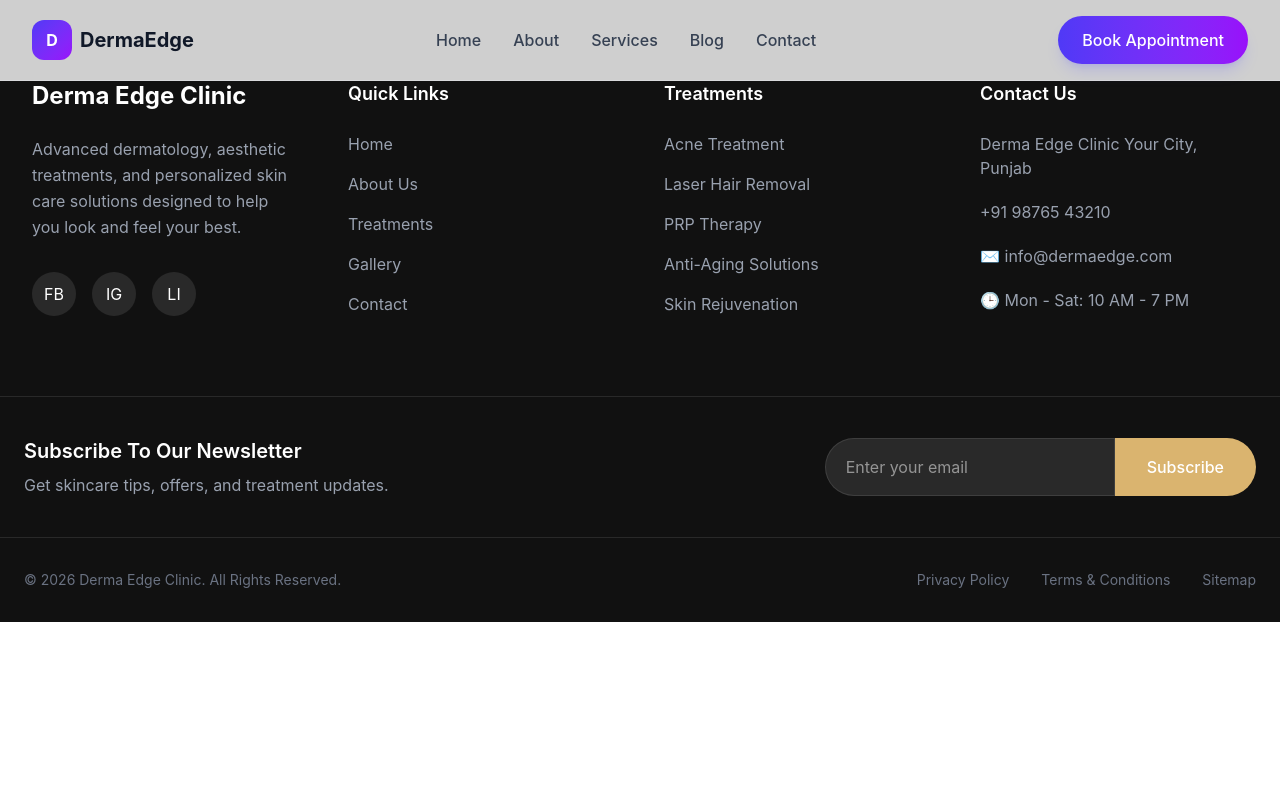
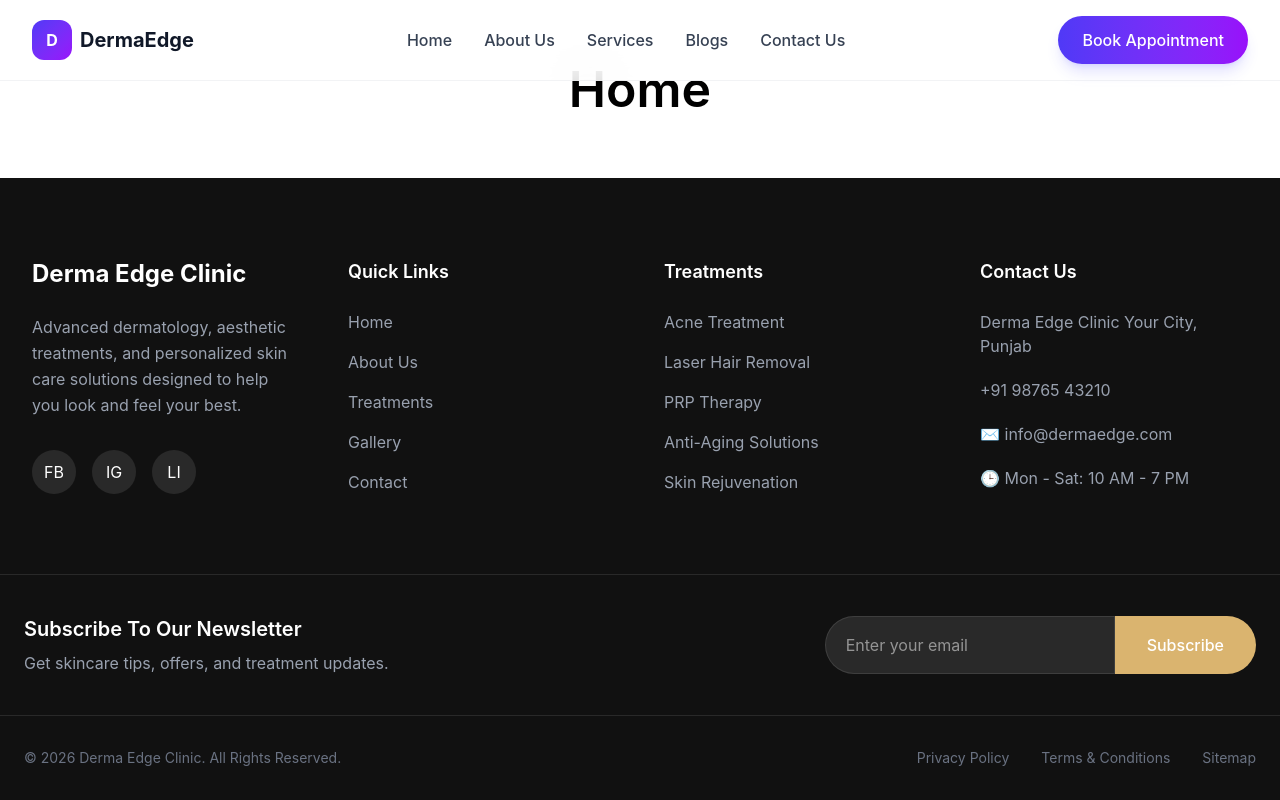
Before and after one commit to SurajRathour24/react-dev, a React (Vite) app in the folder adv-rout/: page / in a window 1280 px wide. Built offline with nearby package versions, Linux system fonts and the light colour scheme.

Commit message:
Advance Routing done

```diff
--- a/adv-rout/package.json
+++ b/adv-rout/package.json
@@ -13,6 +13,7 @@
     "@tailwindcss/vite": "^4.3.0",
     "react": "^19.2.0",
     "react-dom": "^19.2.0",
+    "react-router-dom": "^7.16.0",
     "tailwindcss": "^4.3.0"
   },
   "devDependencies": {
--- a/adv-rout/src/App.jsx
+++ b/adv-rout/src/App.jsx
@@ -1,12 +1,32 @@
 import React from 'react'
 import Navbar from './components/Navbar'
 import Footer from './components/Footer';
+import Home from './pages/Home';
+import About from './pages/About';
+import Blog from './pages/Blogs';
+import Services from './pages/Services';
+import Contact from './pages/Contact';
+import NotFound from './pages/NotFound';
+import { Routes, Route } from 'react-router-dom';
 
 const App = () => {
   return (
     <div>
-      <div className="main-elems-wrapper h-screen flex ">
+
+
+
+
+      <div className="main-elems-wrapper h-screen flex items-center justify-between flex-col">
         <Navbar />
+          <Routes>
+    <Route path='/' element={< Home />} />
+    <Route path='/about-us' element={< About />} />
+    <Route path='/services' element={< Services />} />
+    <Route path='/blog' element={< Blog />} />
+    <Route path='/contact-us' element={< Contact />} />
+    <Route path='*' element={ < NotFound /> } />
+    </Routes>
+
         <Footer />
       </div>
     </div>
--- a/adv-rout/src/components/Navbar.jsx
+++ b/adv-rout/src/components/Navbar.jsx
@@ -1,4 +1,6 @@
 import React from 'react'
+import { Route, Routes } from 'react-router-dom';
+import { Link } from 'react-router-dom'
 
 const Navbar = () => {
   return (
@@ -11,7 +13,6 @@ const Navbar = () => {
 
     <div className="flex items-center justify-between h-20">
 
-
       <a href="#" className="flex items-center gap-2">
         <div className="w-10 h-10 rounded-xl bg-gradient-to-br from-indigo-600 to-purple-600 flex items-center justify-center text-white font-bold">
           D
@@ -23,31 +24,28 @@ const Navbar = () => {
 
 
       <div className="hidden md:flex items-center gap-8">
+        <Link to="/" className="relative text-gray-700 font-medium transition-all duration-300 hover:text-indigo-600 group">Home
+        <span className="absolute -bottom-2 left-0 h-0.5 w-0 bg-indigo-600 transition-all duration-300 group-hover:w-full"></span>
+        </Link>
 
-        <a href="#" className="relative text-gray-700 font-medium transition-all duration-300 hover:text-indigo-600 group">
-          Home
-          <span className="absolute -bottom-2 left-0 h-0.5 w-0 bg-indigo-600 transition-all duration-300 group-hover:w-full"></span>
-        </a>
 
-        <a href="#" className="relative text-gray-700 font-medium transition-all duration-300 hover:text-indigo-600 group">
-          About
-          <span className="absolute -bottom-2 left-0 h-0.5 w-0 bg-indigo-600 transition-all duration-300 group-hover:w-full"></span>
-        </a>
+        <Link to="/about-us" className="relative text-gray-700 font-medium transition-all duration-300 hover:text-indigo-600 group">About Us
+        <span className="absolute -bottom-2 left-0 h-0.5 w-0 bg-indigo-600 transition-all duration-300 group-hover:w-full"></span>
+        </Link>
 
-        <a href="#" className="relative text-gray-700 font-medium transition-all duration-300 hover:text-indigo-600 group">
-          Services
-          <span className="absolute -bottom-2 left-0 h-0.5 w-0 bg-indigo-600 transition-all duration-300 group-hover:w-full"></span>
-        </a>
 
-        <a href="#" className="relative text-gray-700 font-medium transition-all duration-300 hover:text-indigo-600 group">
-          Blog
-          <span className="absolute -bottom-2 left-0 h-0.5 w-0 bg-indigo-600 transition-all duration-300 group-hover:w-full"></span>
-        </a>
+        <Link to="/services" className="relative text-gray-700 font-medium transition-all duration-300 hover:text-indigo-600 group">Services
+        <span className="absolute -bottom-2 left-0 h-0.5 w-0 bg-indigo-600 transition-all duration-300 group-hover:w-full"></span>
+        </Link>
 
-        <a href="#" className="relative text-gray-700 font-medium transition-all duration-300 hover:text-indigo-600 group">
-          Contact
-          <span className="absolute -bottom-2 left-0 h-0.5 w-0 bg-indigo-600 transition-all duration-300 group-hover:w-full"></span>
-        </a>
+
+        <Link to="/blog" className="relative text-gray-700 font-medium transition-all duration-300 hover:text-indigo-600 group">Blogs
+        <span className="absolute -bottom-2 left-0 h-0.5 w-0 bg-indigo-600 transition-all duration-300 group-hover:w-full"></span>
+        </Link>
+
+        <Link to="/contact-us" className="relative text-gray-700 font-medium transition-all duration-300 hover:text-indigo-600 group">Contact Us
+        <span className="absolute -bottom-2 left-0 h-0.5 w-0 bg-indigo-600 transition-all duration-300 group-hover:w-full"></span>
+        </Link>
 
       </div>
 
--- a/adv-rout/src/index.css
+++ b/adv-rout/src/index.css
@@ -1 +1,7 @@
 @import "tailwindcss";
+
+
+h1{
+    font-size: 50px;
+    font-weight: 600;
+}
--- a/adv-rout/src/main.jsx
+++ b/adv-rout/src/main.jsx
@@ -2,7 +2,11 @@ import { StrictMode } from 'react'
 import { createRoot } from 'react-dom/client'
 import './index.css'
 import App from './App.jsx'
+import { BrowserRouter } from 'react-router-dom';
 
 createRoot(document.getElementById('root')).render(
+    <BrowserRouter>
     <App />
+   </BrowserRouter>
+
 )
--- /dev/null
+++ b/adv-rout/src/pages/About.jsx
@@ -0,0 +1,11 @@
+import React from 'react'
+
+const About = () => {
+  return (
+    <div>
+      <h1>About Us</h1>
+    </div>
+  )
+}
+
+export default About
--- /dev/null
+++ b/adv-rout/src/pages/Blogs.jsx
@@ -0,0 +1,11 @@
+import React from 'react'
+
+const Blogs = () => {
+  return (
+    <div>
+      <h1>Blog</h1>
+    </div>
+  )
+}
+
+export default Blogs
--- /dev/null
+++ b/adv-rout/src/pages/Contact.jsx
@@ -0,0 +1,11 @@
+import React from 'react'
+
+const Contact = () => {
+  return (
+    <div>
+      <h1>Contact Us</h1>
+    </div>
+  )
+}
+
+export default Contact
--- /dev/null
+++ b/adv-rout/src/pages/Home.jsx
@@ -0,0 +1,11 @@
+import React from 'react'
+
+const Home = () => {
+  return (
+    <div>
+      <h1>Home</h1>
+    </div>
+  )
+}
+
+export default Home
--- /dev/null
+++ b/adv-rout/src/pages/NotFound.jsx
@@ -0,0 +1,43 @@
+import React from 'react'
+
+const NotFound = () => {
+  return (
+    <div>
+      <section className="min-h-screen flex items-center justify-center bg-gradient-to-br from-[#faf7f2] via-white to-[#f8f5ef] overflow-hidden relative">
+
+
+    <div className="absolute top-20 left-20 w-72 h-72 bg-[#dab46f]/20 blur-[120px] rounded-full"></div>
+    <div className="absolute bottom-20 right-20 w-72 h-72 bg-[#dab46f]/15 blur-[120px] rounded-full"></div>
+
+    <div className="relative z-10 max-w-4xl mx-auto px-6 text-center">
+
+
+        <span className="inline-flex items-center px-5 py-2 rounded-full bg-[#dab46f]/10 text-[#b8914f] font-medium border border-[#dab46f]/20">
+            Oops! Page Not Found
+        </span>
+
+
+        <h1 className="mt-8 text-[120px] md:text-[180px] font-black leading-none tracking-tight text-[#111111]">
+            404
+        </h1>
+
+
+        <h2 className="text-3xl md:text-5xl font-bold text-[#111111] mt-4">
+            Looks Like You're Lost
+        </h2>
+
+
+        <p className="mt-6 text-lg text-gray-600 max-w-2xl mx-auto leading-relaxed">
+            The page you're looking for may have been moved, deleted,
+            or never existed. Let's get you back to exploring
+            healthy skin and confidence.
+        </p>
+
+    </div>
+
+</section>
+    </div>
+  )
+}
+
+export default NotFound
--- /dev/null
+++ b/adv-rout/src/pages/Services.jsx
@@ -0,0 +1,11 @@
+import React from 'react'
+
+const Services = () => {
+  return (
+    <div>
+      <h1>Services</h1>
+    </div>
+  )
+}
+
+export default Services
```
Also changed, not shown: 1 other file (tests, documents, lock files or other folders).
